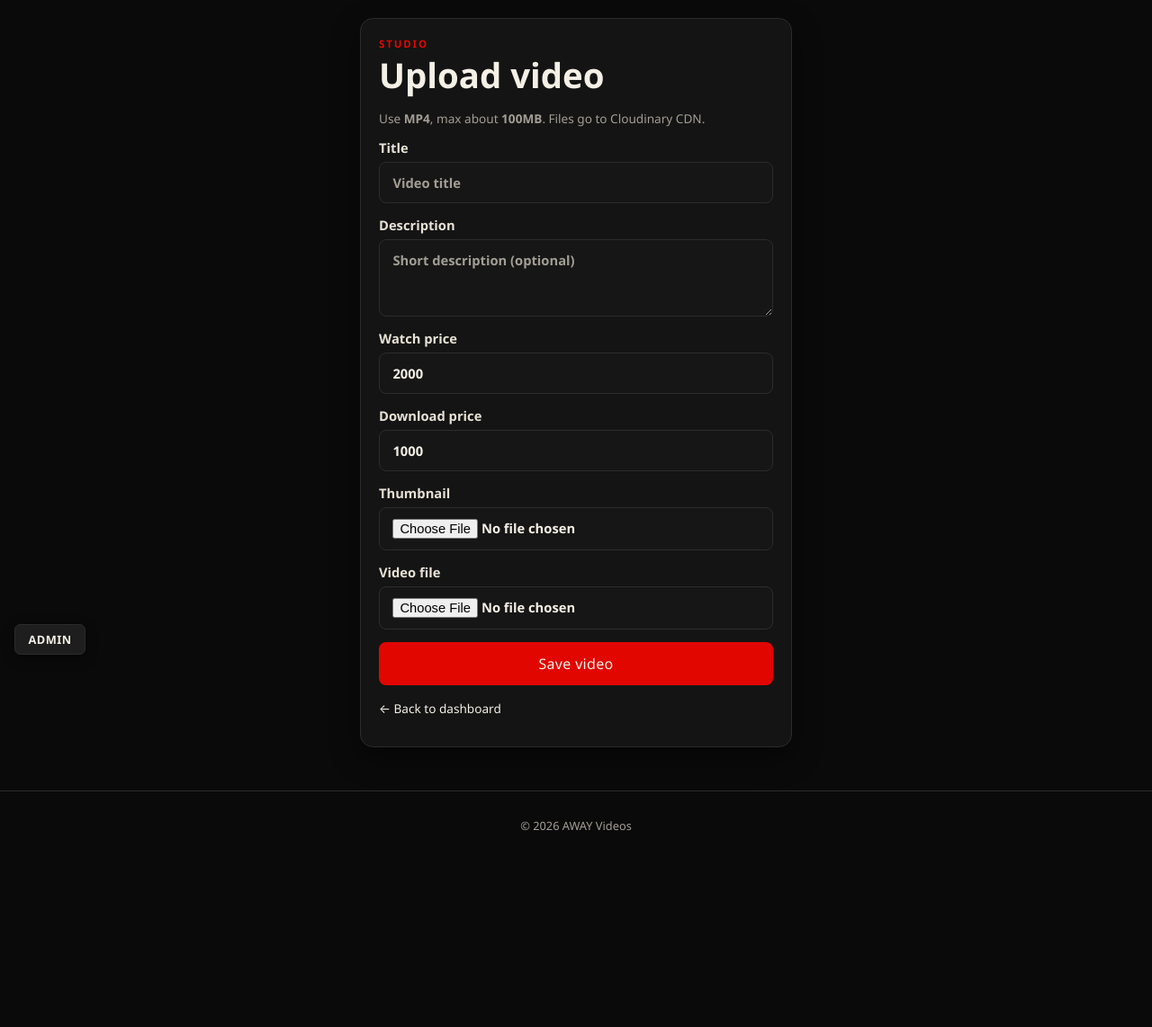
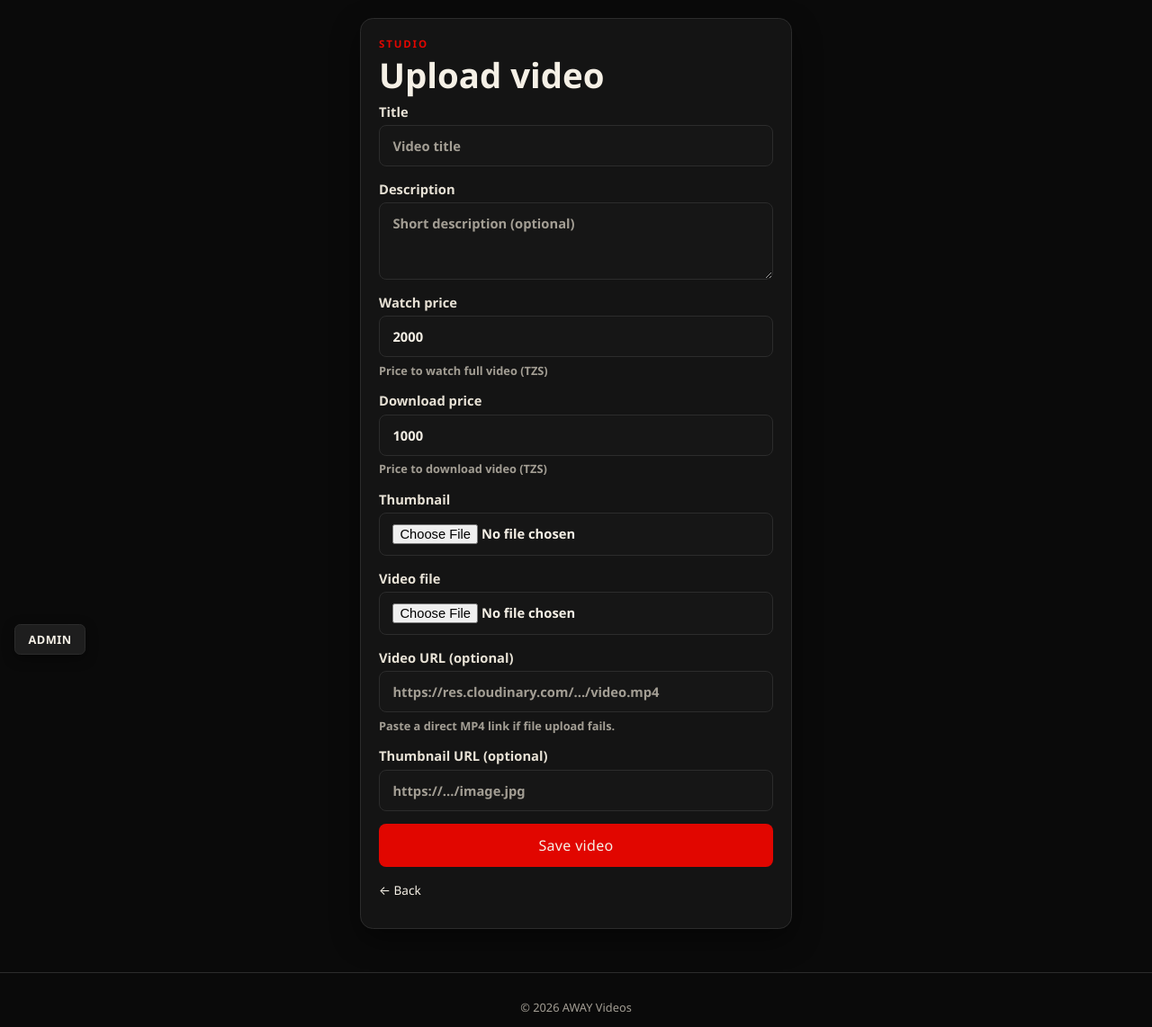
Before and after one commit to kengodhil/AWAY-VIDEOS, a Django app: page /studio/videos/new/ in a window 1280 px wide. Shown: the part 56-1198 px from the top of the page at 90% size. Before the commit the page ends 980 px from the top, so only its background shows below. Run offline with Django 5.2, Linux system fonts and the light colour scheme; the visitor is signed in with stand-in values (Sample User, id 1); some libraries are stand-ins or nearby versions.

Commit message:
Fix video upload + teaser playback (mp4 CDN URLs, paste URL fallback)

```diff
--- a/catalog/forms.py
+++ b/catalog/forms.py
@@ -49,9 +49,34 @@ class StudioLoginForm(AuthenticationForm):
 
 
 class VideoForm(forms.ModelForm):
+    video_cdn = forms.URLField(
+        required=False,
+        label="Video URL (optional)",
+        widget=forms.URLInput(
+            attrs={
+                "placeholder": "https://res.cloudinary.com/.../video.mp4",
+            }
+        ),
+        help_text="Paste a direct MP4 link if file upload fails.",
+    )
+    thumbnail_cdn = forms.URLField(
+        required=False,
+        label="Thumbnail URL (optional)",
+        widget=forms.URLInput(attrs={"placeholder": "https://.../image.jpg"}),
+    )
+
     class Meta:
         model = Video
-        fields = ("title", "description", "watch_price", "download_price", "thumbnail", "video_file")
+        fields = (
+            "title",
+            "description",
+            "watch_price",
+            "download_price",
+            "thumbnail",
+            "video_file",
+            "video_cdn",
+            "thumbnail_cdn",
+        )
         widgets = {
             "title": forms.TextInput(attrs={"placeholder": "Video title"}),
             "description": forms.Textarea(
@@ -67,14 +92,15 @@ class VideoForm(forms.ModelForm):
             ),
         }
 
-    def clean_video_file(self):
-        f = self.cleaned_data.get("video_file")
-        if not f and not self.instance.pk:
-            if not getattr(self.instance, "video_cdn", None):
-                raise forms.ValidationError("Choose a video file.")
+    def clean(self):
+        cleaned = super().clean()
+        f = cleaned.get("video_file")
+        url = (cleaned.get("video_cdn") or "").strip()
+        if not f and not url and not getattr(self.instance, "video_cdn", None):
+            raise forms.ValidationError("Upload a video file or paste a Video URL.")
         if f and f.size and f.size > 100 * 1024 * 1024:
             raise forms.ValidationError("Max 100MB.")
-        return f
+        return cleaned
 
 
 class AddAdminForm(forms.Form):
--- a/catalog/views.py
+++ b/catalog/views.py
@@ -245,28 +245,33 @@ def studio_add_video(request):
         video = form.save(commit=False)
         video_file = request.FILES.get("video_file")
         thumb_file = request.FILES.get("thumbnail")
+        pasted_video = (form.cleaned_data.get("video_cdn") or "").strip()
+        pasted_thumb = (form.cleaned_data.get("thumbnail_cdn") or "").strip()
 
         try:
-            if getattr(settings, "USE_CLOUDINARY", False):
-                if not video_file:
-                    form.add_error("video_file", "Choose a video file.")
-                    return render(request, "catalog/studio_video_form.html", {"form": form})
+            if pasted_video:
+                video.video_cdn = pasted_video
+                video.video_file = None
+            elif video_file and getattr(settings, "USE_CLOUDINARY", False):
                 video.video_cdn = upload_video(video_file)
                 video.video_file = None
-                if thumb_file:
-                    video.thumbnail_cdn = upload_image(thumb_file)
-                    video.thumbnail = None
+            elif video_file:
+                video.video_file = video_file
             else:
-                if not video_file and not video.video_file:
-                    form.add_error("video_file", "Choose a video file.")
-                    return render(request, "catalog/studio_video_form.html", {"form": form})
-                if video_file:
-                    video.video_file = video_file
-                if thumb_file:
-                    video.thumbnail = thumb_file
+                form.add_error(None, "Upload a video file or paste a Video URL.")
+                return render(request, "catalog/studio_video_form.html", {"form": form})
+
+            if pasted_thumb:
+                video.thumbnail_cdn = pasted_thumb
+                video.thumbnail = None
+            elif thumb_file and getattr(settings, "USE_CLOUDINARY", False):
+                video.thumbnail_cdn = upload_image(thumb_file)
+                video.thumbnail = None
+            elif thumb_file:
+                video.thumbnail = thumb_file
 
             video.save()
-            messages.success(request, "Video uploaded successfully.")
+            messages.success(request, "Video saved.")
             return redirect("studio_dashboard")
         except CloudinaryUploadError as exc:
             messages.error(request, f"Upload failed: {exc}")
--- a/templates/catalog/studio_video_form.html
+++ b/templates/catalog/studio_video_form.html
@@ -5,7 +5,6 @@
   <div class="card pay-card studio-form-card">
     <p class="eyebrow">Studio</p>
     <h1>Upload video</h1>
-    <p class="muted small-note">Use <strong>MP4</strong>, max about <strong>100MB</strong>. Files go to Cloudinary CDN.</p>
     <form method="post" enctype="multipart/form-data" class="stack">
       {% csrf_token %}
       {{ form.non_field_errors }}
@@ -13,12 +12,13 @@
       <label>
         {{ field.label }}
         {{ field }}
+        {% if field.help_text %}<span class="muted" style="font-size:.8rem">{{ field.help_text }}</span>{% endif %}
         {{ field.errors }}
       </label>
       {% endfor %}
       <button class="btn" type="submit">Save video</button>
     </form>
-    <p class="muted small-note"><a href="{% url 'studio_dashboard' %}">← Back to dashboard</a></p>
+    <p class="muted small-note"><a href="{% url 'studio_dashboard' %}">← Back</a></p>
   </div>
 </section>
 {% endblock %}
```
Also changed, not shown: catalog/cloudinary_upload.py (+24 -11 lines), templates/catalog/home.html (+24 -12 lines), templates/catalog/watch.html (+5 -4 lines).
